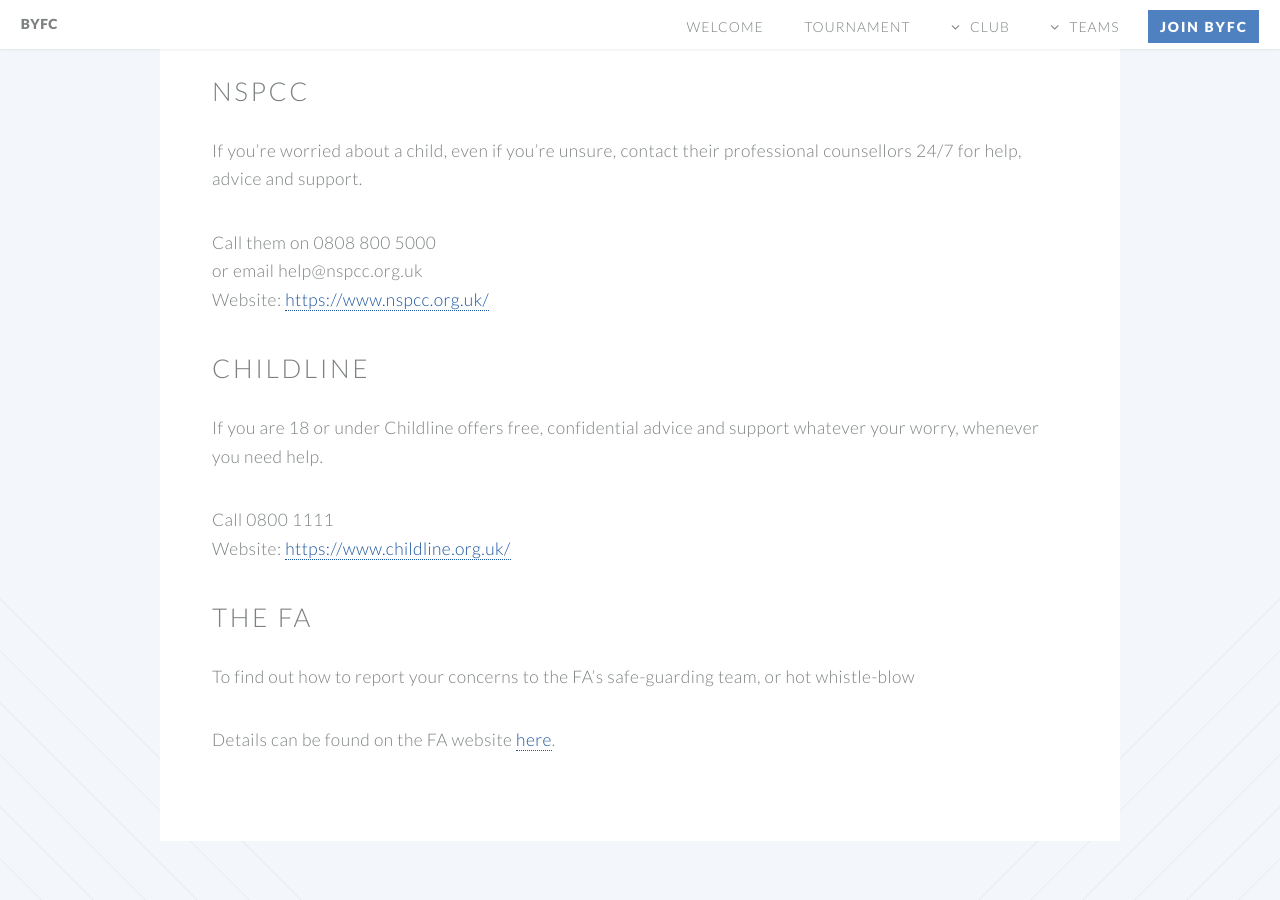
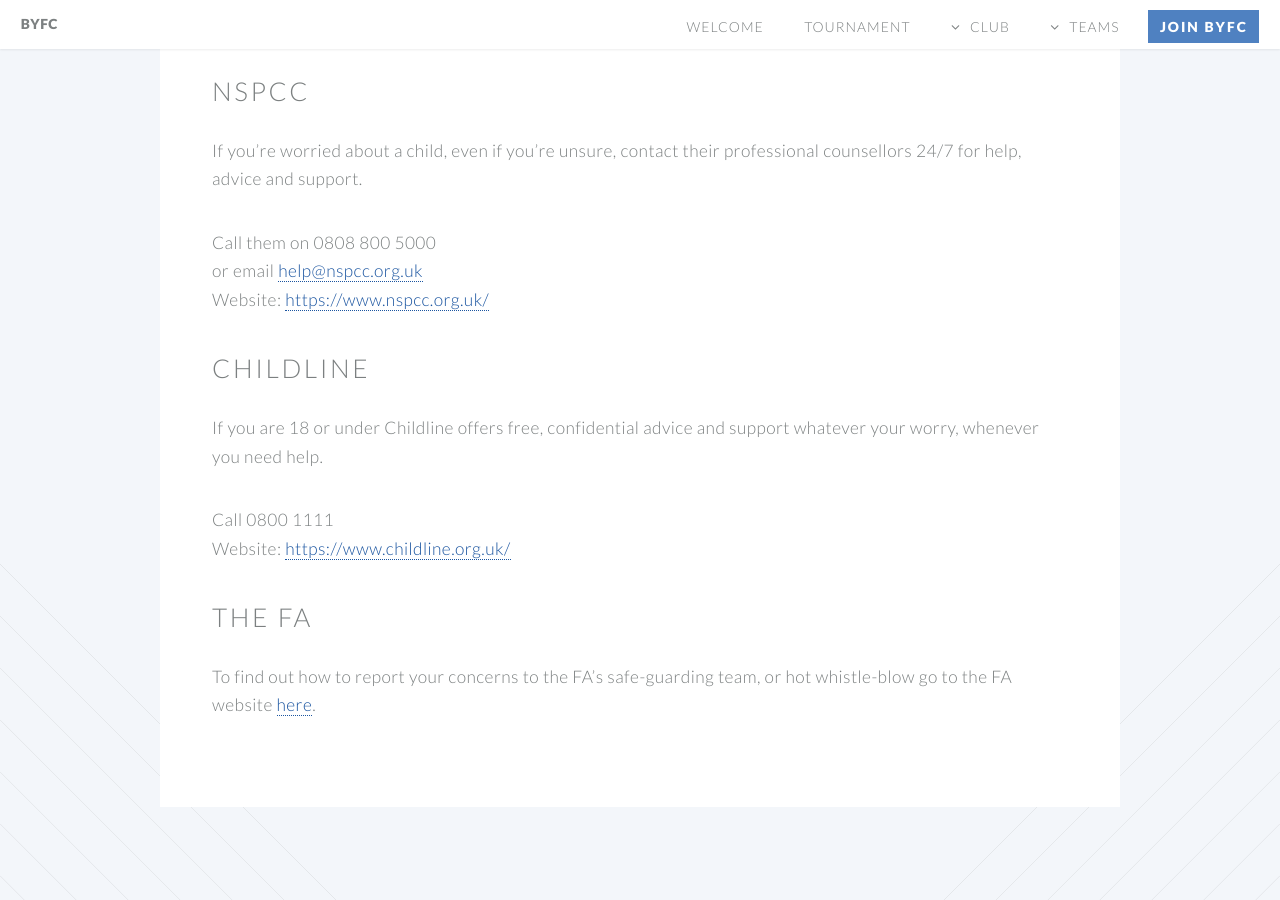
Before and after one commit to Pam-BYFC/BYFC.github.io, a Jekyll site: the page built from welfare.md, in a window 1280 px wide and 900 px high, scrolled down 423 px. Built offline with Jekyll 4.4.1, drawn with Linux system fonts in a browser that asks for light colours.

Commit message:
Tweaked welfare page

```diff
--- a/welfare.md
+++ b/welfare.md
@@ -10,7 +10,7 @@
 If you're worried about a child, even if you're unsure, contact their professional counsellors 24/7 for help, advice and support.
 
 * Call them on 0808 800 5000
-* or email help@nspcc.org.uk
+* or email <a href="mailto:help@nspcc.org.uk">help@nspcc.org.uk</a>
 * Website: [https://www.nspcc.org.uk/](https://www.nspcc.org.uk/)
 
 
@@ -23,6 +23,4 @@
 
 ## The FA
 
-To find out how to report your concerns to the FA's safe-guarding team, or hot whistle-blow
-
-Details can be found on the FA website [here](http://www.thefa.com/football-rules-governance/safeguarding/reporting-concerns).
+To find out how to report your concerns to the FA's safe-guarding team, or hot whistle-blow go to the FA website [here](http://www.thefa.com/football-rules-governance/safeguarding/reporting-concerns).
```
